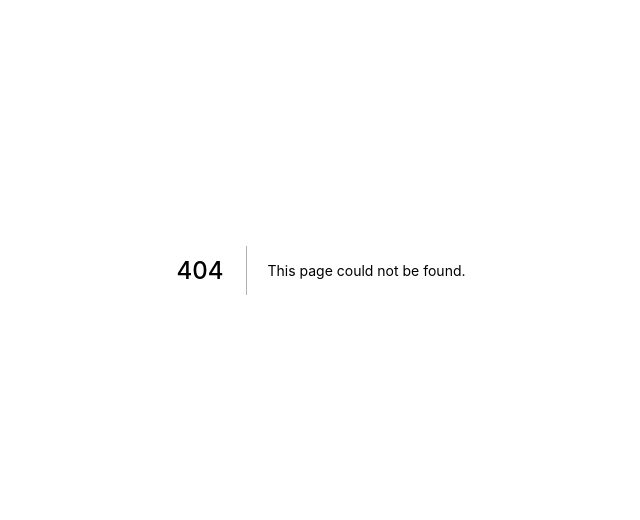
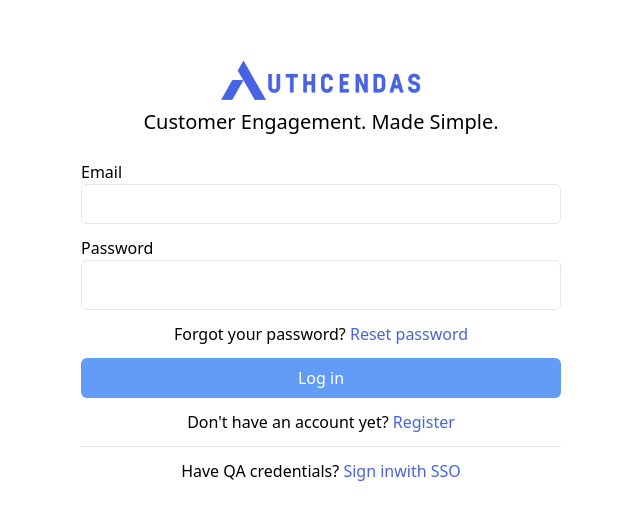
Before and after one commit to CS301-Authscendas/web, a Next.js app: page /login in a window 1280 px wide. Before the commit this address had no page. Shown: the part 130-650 px from the top of the page, without its empty margins (319-959 px from the left). Built offline with nearby package versions, Linux system fonts and the light colour scheme; a web font is replaced by a local one.

Commit message:
login page

```diff
--- /dev/null
+++ b/src/components/login/index.ts
@@ -0,0 +1 @@
+export * from './login';
--- /dev/null
+++ b/src/components/login/login.tsx
@@ -0,0 +1,89 @@
+import Link from 'next/link';
+import React, { ChangeEvent, useEffect, useState } from 'react';
+import validator from 'validator';
+import { Button } from '../common/button';
+
+export const Login: React.FC = () => {
+  const [email, setEmail] = useState('');
+  const [password, setPassword] = useState('');
+  const [errorMessage, setErrorMessage] = useState<string>();
+  const [isDisabled, setIsDisabled] = useState<boolean>(true);
+
+  const handleOnChange = (event: ChangeEvent<HTMLInputElement>) => {
+    const key = event.target.name;
+    const value = event.target.value;
+
+    switch (key) {
+      case 'email':
+        setEmail(value);
+        if (!validator.isEmail(value)) {
+          setErrorMessage('Invalid email address');
+        }
+        break;
+      case 'password':
+        setPassword(value);
+    }
+  };
+
+  useEffect(() => {
+    setIsDisabled(!(email && password));
+  }, [email, password]);
+
+  const handleOnSubmit = () => {
+    console.log(email, password);
+  };
+
+  return (
+    <div className="w-[30rem] space-y-3">
+      <div className="flex flex-col">
+        <label htmlFor="email">Email</label>
+        <input
+          className="rounded-md h-10 border-gray-200 border p-3 focus:border-custom-blue-default"
+          name="email"
+          type="text"
+          value={email}
+          onChange={handleOnChange}
+        />
+      </div>
+      <div className="flex flex-col">
+        <label htmlFor="password">Password</label>
+        <input
+          className="rounded-md border-gray-200 border p-3 focus:border-custom-blue-default"
+          name="password"
+          type="password"
+          value={password}
+          onChange={handleOnChange}
+        />
+      </div>
+      <div className="text-center">
+        {'Forgot your password?'}
+        <Link href="/forgot-password">
+          <a className="text-custom-blue-light visited:text-custom-blue-lighter">
+            {' '}
+            Reset password
+          </a>
+        </Link>
+      </div>
+      <Button onSubmit={handleOnSubmit} text="Log in" isDisabled={isDisabled} />
+      <div className="text-center">
+        {"Don't have an account yet?"}
+        <Link href="/register">
+          <a className="text-custom-blue-light visited:text-custom-blue-lighter">
+            {' '}
+            Register
+          </a>
+        </Link>
+      </div>
+      <hr />
+      <div className="text-center">
+        {'Have QA credentials?'}
+        <Link href="/register">
+          <a className="text-custom-blue-light visited:text-custom-blue-lighter">
+            {' '}
+            Sign inwith SSO
+          </a>
+        </Link>
+      </div>
+    </div>
+  );
+};
--- /dev/null
+++ b/src/pages/login.tsx
@@ -0,0 +1,21 @@
+import type { NextPage } from 'next';
+import Image from 'next/image';
+import { Login } from '../components/login';
+
+const LoginPage: NextPage = () => {
+  return (
+    <div className="flex flex-col h-screen w-full items-center justify-center">
+      <div className="flex flex-col mb-6">
+        <div className="flex justify-center">
+          <img src="/assets/authcendas.png" className="w-1/6" />
+        </div>
+        <div className="text-xl text-center">
+          Customer Engagement. Made Simple.
+        </div>
+      </div>
+      <Login />
+    </div>
+  );
+};
+
+export default LoginPage;
```
